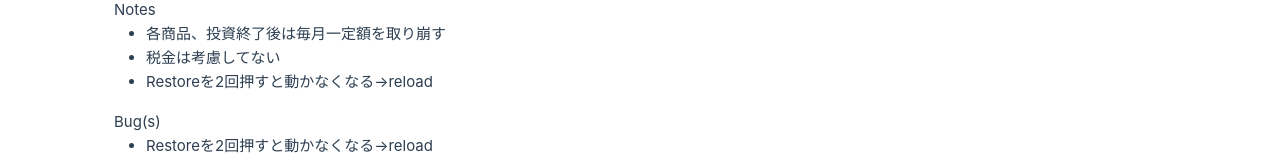
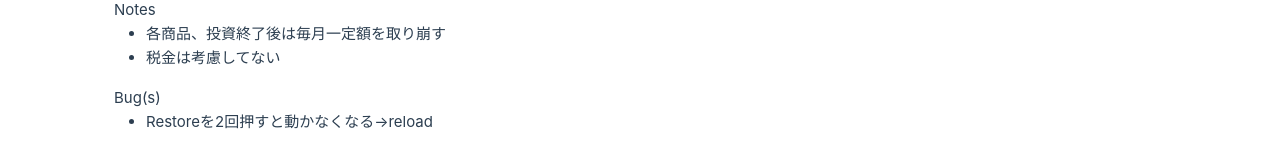
Before and after one commit to boneandrea/asset-simulation, a Vue app in the folder front/: page / in a window 1280 px wide. Shown: the part 904-1064 px from the top of the page. Built offline with nearby package versions, Linux system fonts and the light colour scheme; no server answers.

Commit message:
fix note

```diff
--- a/front/src/components/Simulator.vue
+++ b/front/src/components/Simulator.vue
@@ -39,7 +39,6 @@
 		<ul>
 			<li>各商品、投資終了後は毎月一定額を取り崩す</li>
 			<li>税金は考慮してない</li>
-			<li>Restoreを2回押すと動かなくなる&rarr;reload</li>
 		</ul>
 		Bug(s)
 		<ul>
```
